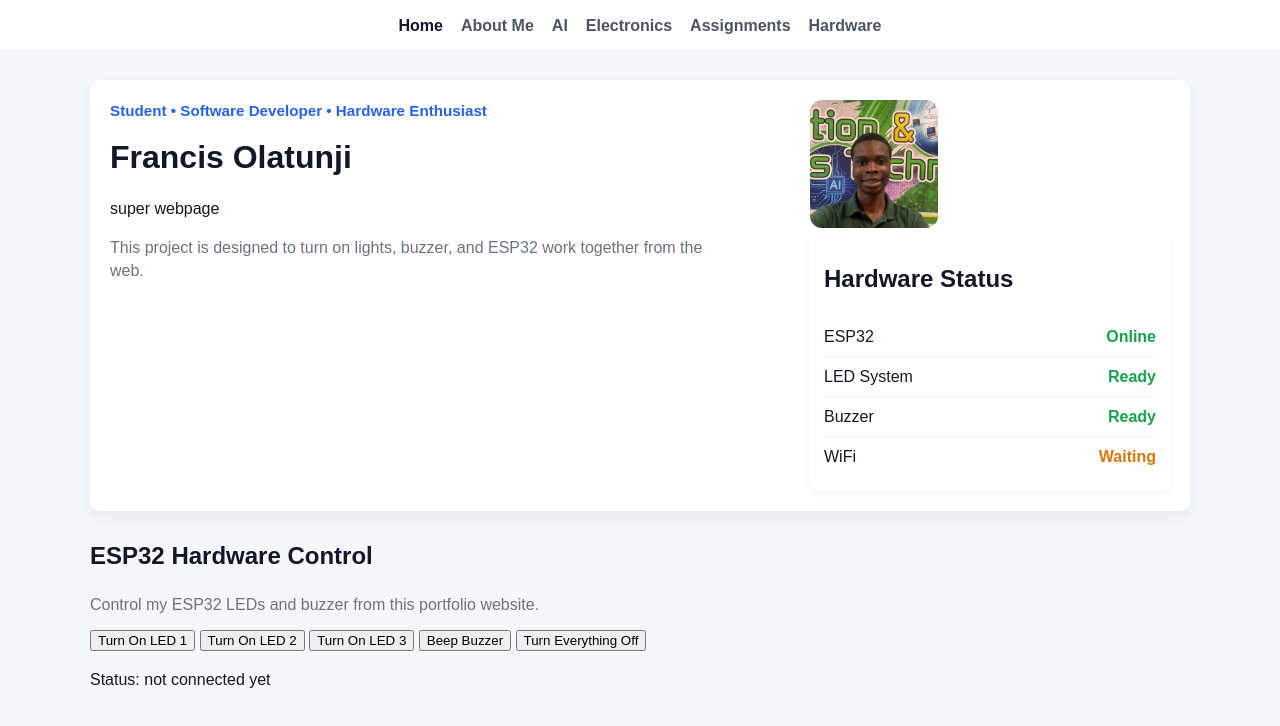
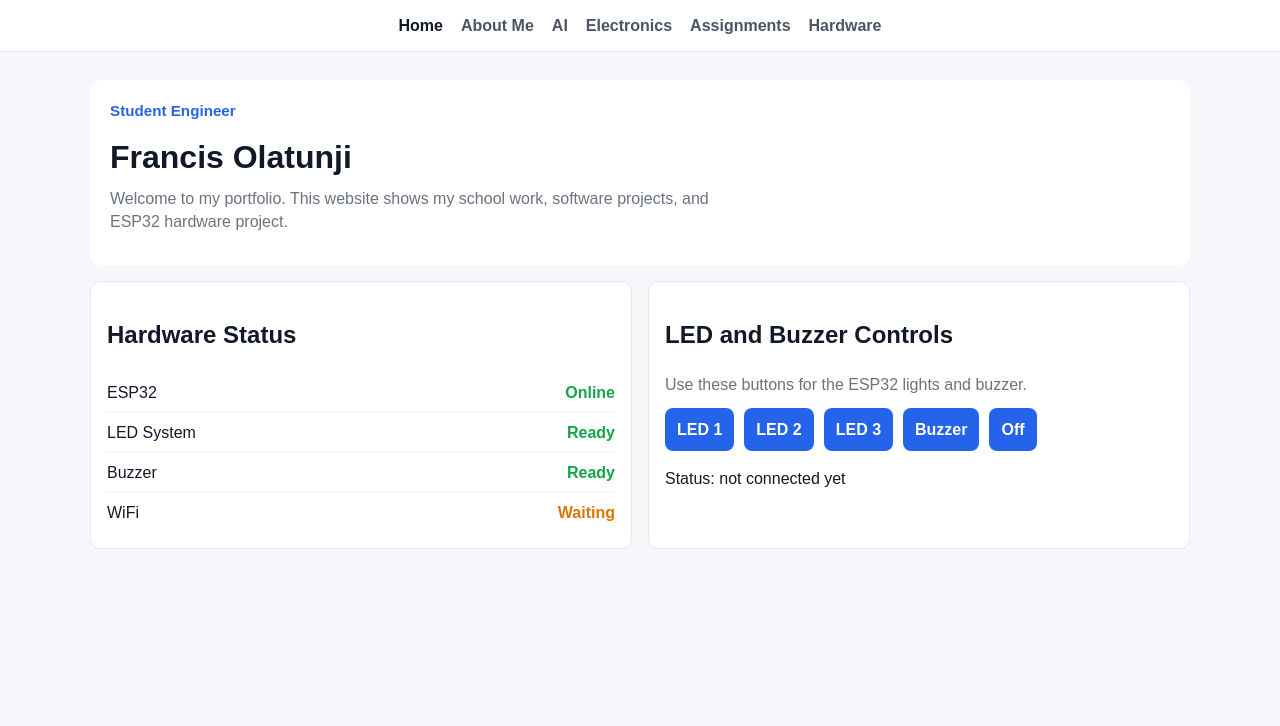
Before and after one commit to francisolatunji/Francisz-site, a plain HTML site: page index.html in a window 1280 px wide. Drawn offline with Linux system fonts and the light colour scheme.

Commit message:
Add ESP32 controls and update portfolio content

```diff
--- a/index.html
+++ b/index.html
@@ -18,21 +18,13 @@
 
   <main>
     <section class="page-hero">
-      <div class="hero-copy">
-        <span class="eyebrow">Student • Software Developer • Hardware Enthusiast</span>
+      <span class="eyebrow">Student Engineer</span>
       <h1>Francis Olatunji</h1>
-        <p>super webpage</p>
-        <p class="section-lead">This project is designed to turn on lights, buzzer, and ESP32 work together from the web.</p>
-      </div>
+      <p class="section-lead">Welcome to my portfolio. This website shows my school work, software projects, and ESP32 hardware project.</p>
+    </section>
 
-      <div class="hero-visual">
-        <div class="avatar-card">
-          <div class="avatar" aria-hidden="true">
-            <img src="images/francis-portrait.jpeg" alt="Portrait of Francis Olatunji">
-          </div>
-        </div>
-
-        <div class="status-card">
+    <section class="home-layout">
+      <article class="status-card">
         <h2>Hardware Status</h2>
         <div class="status-grid">
           <div class="status-row"><span>ESP32</span><span class="status-ok">Online</span></div>
@@ -40,39 +32,37 @@
           <div class="status-row"><span>Buzzer</span><span class="status-ok">Ready</span></div>
           <div class="status-row"><span>WiFi</span><span class="status-waiting">Waiting</span></div>
         </div>
+      </article>
+
+      <article class="status-card">
+        <h2>LED and Buzzer Controls</h2>
+        <p class="section-lead">Use these buttons for the ESP32 lights and buzzer.</p>
+        <div class="control-actions">
+          <button type="button" onclick="sendCommand('led1')">LED 1</button>
+          <button type="button" onclick="sendCommand('led2')">LED 2</button>
+          <button type="button" onclick="sendCommand('led3')">LED 3</button>
+          <button type="button" onclick="sendCommand('buzzer')">Buzzer</button>
+          <button type="button" onclick="sendCommand('off')">Off</button>
         </div>
-      </div>
+        <p id="esp32-status">Status: not connected yet</p>
+      </article>
     </section>
-
-    <section id="hardware-control" class="section">
-      <h2>ESP32 Hardware Control</h2>
-      <p class="section-lead">Control my ESP32 LEDs and buzzer from this portfolio website.</p>
-
-      <button onclick="sendCommand('led1')">Turn On LED 1</button>
-      <button onclick="sendCommand('led2')">Turn On LED 2</button>
-      <button onclick="sendCommand('led3')">Turn On LED 3</button>
-      <button onclick="sendCommand('buzzer')">Beep Buzzer</button>
-      <button onclick="sendCommand('off')">Turn Everything Off</button>
-
-      <p id="esp32-status">Status: not connected yet</p>
-    </section>
-
   </main>
 
   <script>
     const esp32IP = "http://192.168.1.45";
 
     function sendCommand(command) {
-      document.getElementById("esp32-status").textContent = "Sending command...";
+      const status = document.getElementById("esp32-status");
+      status.textContent = "Sending command...";
 
       fetch(`${esp32IP}/${command}`)
         .then(response => response.text())
         .then(data => {
-          document.getElementById("esp32-status").textContent = "Status: " + data;
+          status.textContent = "Status: " + data;
         })
         .catch(error => {
-          document.getElementById("esp32-status").textContent =
-            "Status: could not connect to ESP32";
+          status.textContent = "Status: could not connect to ESP32";
           console.error(error);
         });
     }
--- a/styles.css
+++ b/styles.css
@@ -44,27 +44,31 @@ header, nav, main, footer, section { display: block; }
 }
 
 /* Hero */
-.page-hero { display: grid; gap: var(--gap); grid-template-columns: 1fr; background: var(--panel); padding: 20px; border-radius: var(--radius); box-shadow: 0 6px 18px rgba(15,23,42,0.06); }
-@media (min-width:900px) { .page-hero { grid-template-columns: 1fr 360px; align-items: start; } }
+.page-hero {
+  background: var(--panel);
+  padding: 20px;
+  border-radius: var(--radius);
+}
 
 .eyebrow { display:block; color: var(--accent); font-weight:700; font-size:0.95rem; margin-bottom:8px; }
 h1 { font-size: 2rem; margin: 12px 0 6px; }
 .section-lead { color: var(--muted); margin: 0 0 12px; }
-
-.hero-actions { display:flex; gap:12px; flex-wrap:wrap; margin-top:10px; }
-.button { background: var(--accent); color: #fff; padding:10px 14px; border-radius:8px; border:none; display:inline-block; text-decoration:none; font-weight:700; }
-.button-secondary { background: transparent; border: 1px solid #e6e9ef; padding:10px 14px; border-radius:8px; color: var(--muted); text-decoration:none; }
 
 /* Hero visual / avatar */
 .avatar-card img { width: 128px; height: 128px; object-fit: cover; border-radius: 12px; display:block; }
 .avatar-card { display:flex; align-items:center; gap:12px; }
 
 /* Status card */
-.status-card { background: var(--panel); padding: 14px; border-radius: 10px; box-shadow: 0 4px 10px rgba(15,23,42,0.04); }
+.home-layout { display: grid; gap: 16px; margin-top: 16px; }
+@media (min-width:800px) { .home-layout { grid-template-columns: repeat(2, 1fr); } }
+.status-card { background: var(--panel); padding: 16px; border-radius: 10px; border: 1px solid #e5e7eb; }
 .status-row { display:flex; justify-content:space-between; padding:8px 0; border-bottom:1px solid #f1f3f6; }
 .status-row:last-child { border-bottom: none; }
 .status-ok { color: #16a34a; font-weight:700; }
 .status-waiting { color: #d97706; font-weight:700; }
+.control-actions { display: flex; flex-wrap: wrap; gap: 10px; margin: 12px 0; }
+.control-actions button { background: var(--accent); border: 0; border-radius: 8px; color: #ffffff; cursor: pointer; font: inherit; font-weight: 700; padding: 10px 12px; }
+.control-actions button:hover { background: #1d4ed8; }
 
 /* Cards & grid */
 .content-grid { display:grid; gap: var(--gap); grid-template-columns: 1fr; margin-top: var(--gap); }
```
Also changed, not shown: about.html (+3 -0 lines), assignments.html (+1 -1 lines), home.html (+37 -16 lines). Lines whose indentation alone changed are shown as unchanged.
